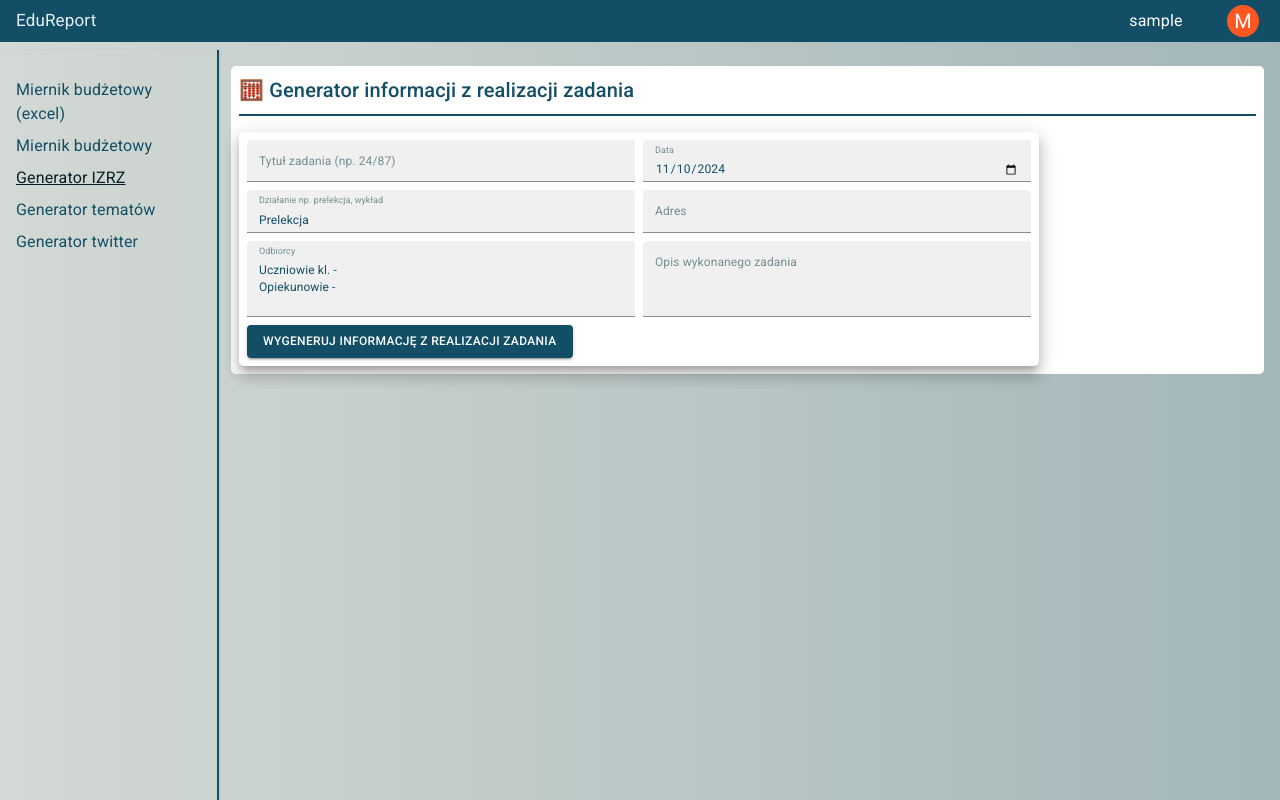
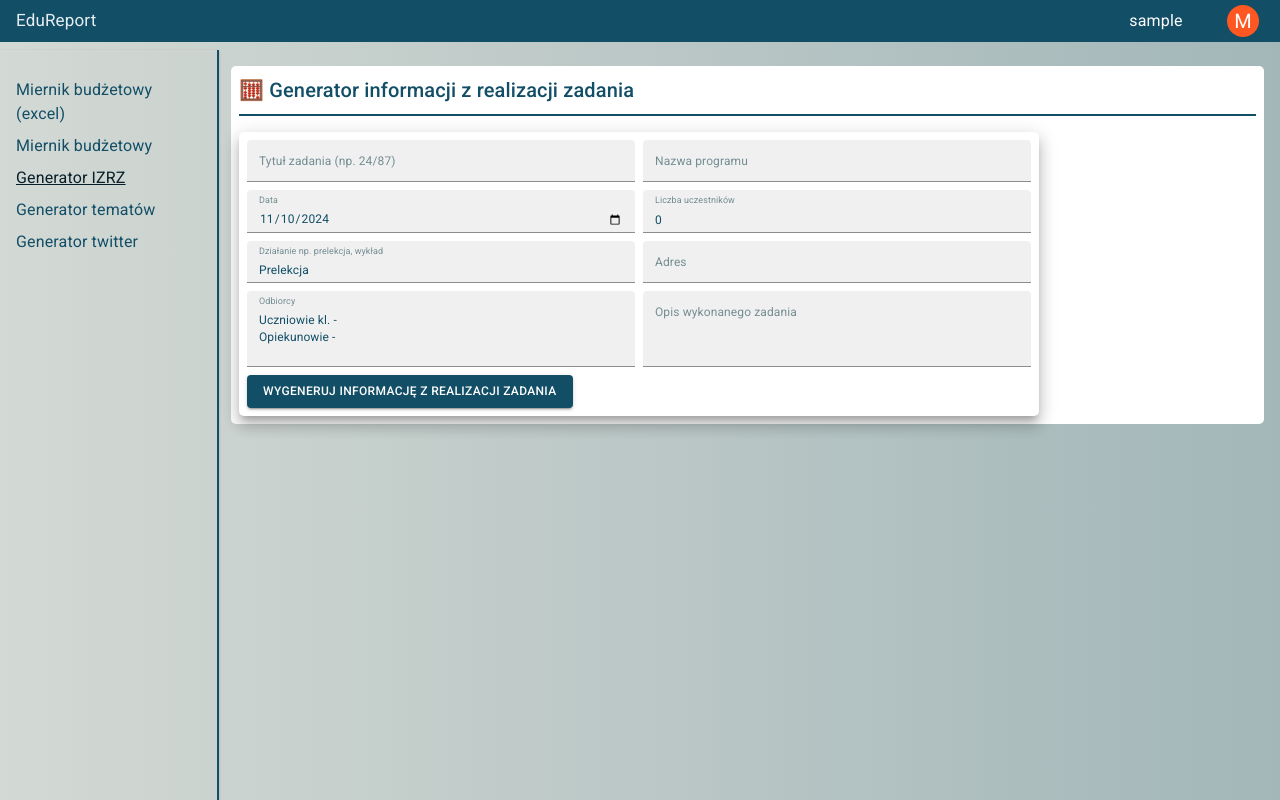
Before and after one commit to Soberek/edureport-app, a React (Vite) app: page /izrz-generator in a window 1280 px wide. Built offline with nearby package versions, Linux system fonts and the light colour scheme; no server answers; sample sign-in values are in the browser's storage.

Commit message:
feat: program name and people count fields in izrz generator

```diff
--- a/src/pages/IzrzGenerator/IzrzGenerator.tsx
+++ b/src/pages/IzrzGenerator/IzrzGenerator.tsx
@@ -1,5 +1,5 @@
 import React from "react";
-import { Grid2 as Grid, TextField, Button } from "@mui/material";
+import { Grid2 as Grid, TextField, Button, Box } from "@mui/material";
 import useTaskFormik from "./useIzrzGenerator";
 import { Field, Formik, Form } from "formik";
 
@@ -15,7 +15,6 @@ const TaskForm: React.FC = () => {
       <Formik
         initialValues={initial_form_data}
         onSubmit={(values) => {
-          console.log(values);
           handlePostMiernikItem(values);
         }}
         validationSchema={validationSchema}
@@ -52,6 +51,17 @@ const TaskForm: React.FC = () => {
 
               <Grid size={{ xs: 12, sm: 6 }}>
                 <Field
+                  name="program_name"
+                  as={TextField}
+                  label="Nazwa programu"
+                  size="small"
+                  error={touched.program_name && Boolean(errors.program_name)}
+                  helperText={touched.program_name && errors.program_name}
+                />
+              </Grid>
+
+              <Grid size={{ xs: 12, sm: 6 }}>
+                <Field
                   name="date"
                   as={TextField}
                   label="Data"
@@ -60,6 +70,20 @@ const TaskForm: React.FC = () => {
                   InputLabelProps={{ shrink: true }} // Ensures the label is shrunk for date fields
                   error={touched.date && Boolean(errors.date)}
                   helperText={touched.date && errors.date}
+                  size="small"
+                />
+              </Grid>
+
+              <Grid size={{ xs: 12, sm: 6 }}>
+                <Field
+                  name="people_count"
+                  as={TextField}
+                  label="Liczba uczestników"
+                  placeholder="Data wykonania zadania"
+                  type="number"
+                  InputLabelProps={{ shrink: true }} // Ensures the label is shrunk for date fields
+                  error={touched.people_count && Boolean(errors.people_count)}
+                  helperText={touched.people_count && errors.people_count}
                   size="small"
                 />
               </Grid>
--- a/src/pages/IzrzGenerator/useIzrzGenerator.tsx
+++ b/src/pages/IzrzGenerator/useIzrzGenerator.tsx
@@ -6,7 +6,9 @@ const API_URL: string = import.meta.env.VITE_API_URL;
 
 interface FormDataI {
   action_name: string;
+  program_name: string;
   date: string;
+  people_count: number;
   description: string;
   address: string;
   audience: string;
@@ -15,7 +17,9 @@ interface FormDataI {
 
 const initial_form_data: FormDataI = {
   action_name: "Prelekcja",
+  program_name: "",
   date: new Date().toISOString().split("T")[0],
+  people_count: 0,
   description: "",
   address: "",
   audience: "Uczniowie kl. - \nOpiekunowie - ",
@@ -27,19 +31,27 @@ const useTaskFormik = () => {
   const [loading, setLoading] = useState<boolean>(true);
   const [error, setError] = useState<string | null>(null);
 
-  const validationSchema = Yup.object({
+  const validationSchema = Yup.object<FormDataI>({
+    izrz_title: Yup.string().required("Tytuł zadania jest wymagany"),
+    program_name: Yup.string().required("Nazwa programu jest wymagana"),
     date: Yup.date()
+      .transform((value, originalValue) => {
+        return originalValue ? new Date(originalValue) : value;
+      })
       .required("Data jest wymagana")
-      .min(new Date("1900.01.01"), "Data nie może być mniejsza niż 01.01.1900")
-      .max(new Date("2050.10.10"), "Data nie może być większa niż 30.12.2050"),
-    izrz_title: Yup.string().required("Tytuł zadania jest wymagany"),
+      .min(new Date("1900-01-01"), "Data nie może być mniejsza niż 01.01.1900")
+      .max(new Date("2050-10-10"), "Data nie może być większa niż 30.12.2050"),
+    people_count: Yup.number()
+      .min(0, "Liczba nie może być mniejsza niż zero.")
+      .required("Liczba uczestników wymagana."),
     action_name: Yup.string().required("Nazwa działania jest wymagana"),
     address: Yup.string().required("Adres jest wymagany"),
     audience: Yup.string().required("Odbiorcy są wymagani"),
     description: Yup.string().required("Opis zadania jest wymagany")
   });
 
-  const handlePostMiernikItem = useCallback(async (values: FormDataI) => {
+  const handlePostMiernikItem = useCallback(
+    async (values: FormDataI) => {
       console.log("Posting data...");
       setLoading(true);
       try {
@@ -51,8 +63,7 @@ const useTaskFormik = () => {
           responseType: "blob"
         });
 
-      // get file name from disposition header
-
+        // define file name based on user input
         const file_name = `${values.izrz_title}_${values.date}_${values.action_name}_${values.address}`;
 
         // create url for blob
@@ -77,7 +88,9 @@ const useTaskFormik = () => {
       } finally {
         setLoading(false);
       }
-  }, []);
+    },
+    [token]
+  );
 
   return { handlePostMiernikItem, validationSchema, initial_form_data, loading, error };
 };
```
Lines whose indentation alone changed are shown as unchanged.
